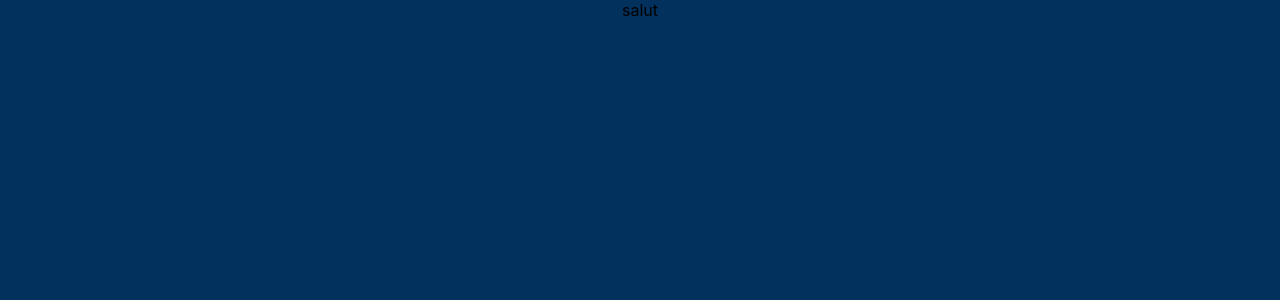
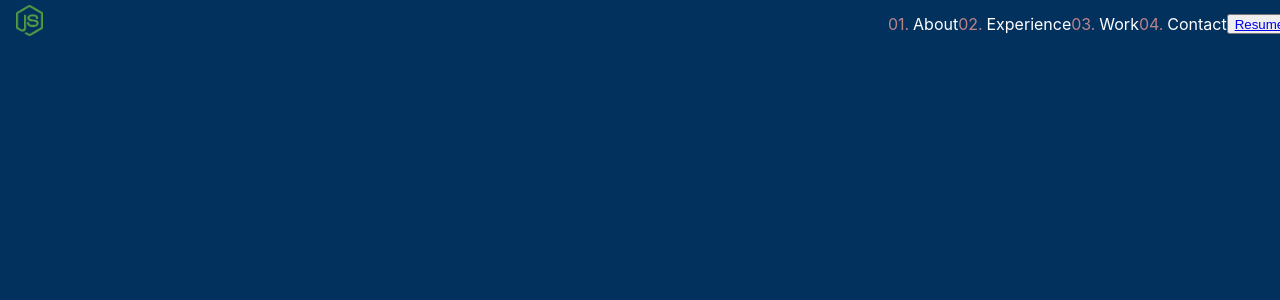
Before and after one commit to clement-mendes/Portfolio, a React (Create React App) app: page / in a window 1280 px wide. Shown: the top 300 px of the page. Built offline with nearby package versions, Linux system fonts and the light colour scheme.

Commit message:
:sparkles: navbar

```diff
--- a/src/components/navbar/Navbar.jsx
+++ b/src/components/navbar/Navbar.jsx
@@ -0,0 +1,42 @@
+import "./navbar.css"
+import Logo from "../../assets/logo.png"
+import resume from "../../assets/resume.pdf"
+
+export default function NavBar() {
+
+
+
+
+
+    return (
+        <div className="navbar">
+            <div className="logo">
+                <img src={Logo} alt="logo" className="logo" />
+            </div>
+            <div className="categories">
+                <div>
+                    <a className="list">01.</a>
+                    <a href="" className="section">About</a>
+                </div>
+                <div>
+                    <a className="list">02.</a>
+                    <a href="" className="section">Experience</a>
+                </div>
+                <div>
+                    <a className="list">03.</a>
+                    <a href="" className="section">Work</a>
+                </div>
+                <div>
+                    <a className="list">04.</a>
+                    <a href="" className="section">Contact</a>
+                </div>
+                <button className="resume" >
+                    <a href={resume} target={"_blank"} >
+                        Resume
+                    </a>
+                </button>
+            </div>
+
+        </div>
+    );
+}
--- /dev/null
+++ b/src/components/navbar/navbar.css
@@ -0,0 +1,42 @@
+.navbar {
+    height: 6vh;
+    width: 100vw;
+
+    display: flex;
+    justify-content: space-between;
+    align-items: center;
+}
+
+.logo {
+    height: 80%;
+    padding-left: 1vh;
+}
+
+.categories {
+    display: flex;
+    height: 100%;
+    width: 30%;
+    padding-right: 1vh;
+    justify-content: space-around;
+    align-items: center;
+}
+
+.list {
+    margin-right: 0.3vw;
+    text-decoration: none;
+    color: #B9848C;
+}
+
+.resume {
+    height: 40%;
+}
+
+.section {
+    text-decoration: none;
+    color: white;
+    opacity: 100%;
+}
+
+.section:hover {
+    color: #B9848C;
+}
--- a/src/pages/Home.jsx
+++ b/src/pages/Home.jsx
@@ -1,3 +1,4 @@
+import NavBar from "../components/navbar/Navbar";
 import "./home.css"
 
 export default function Home(){
@@ -6,6 +7,6 @@ export default function Home(){
 
 
     return(
-        <div>salut</div>
+        <NavBar />
     );
 }
```
Also changed, not shown: src/assets/logo.png (added), 1 other file (tests, documents, lock files or other folders).
